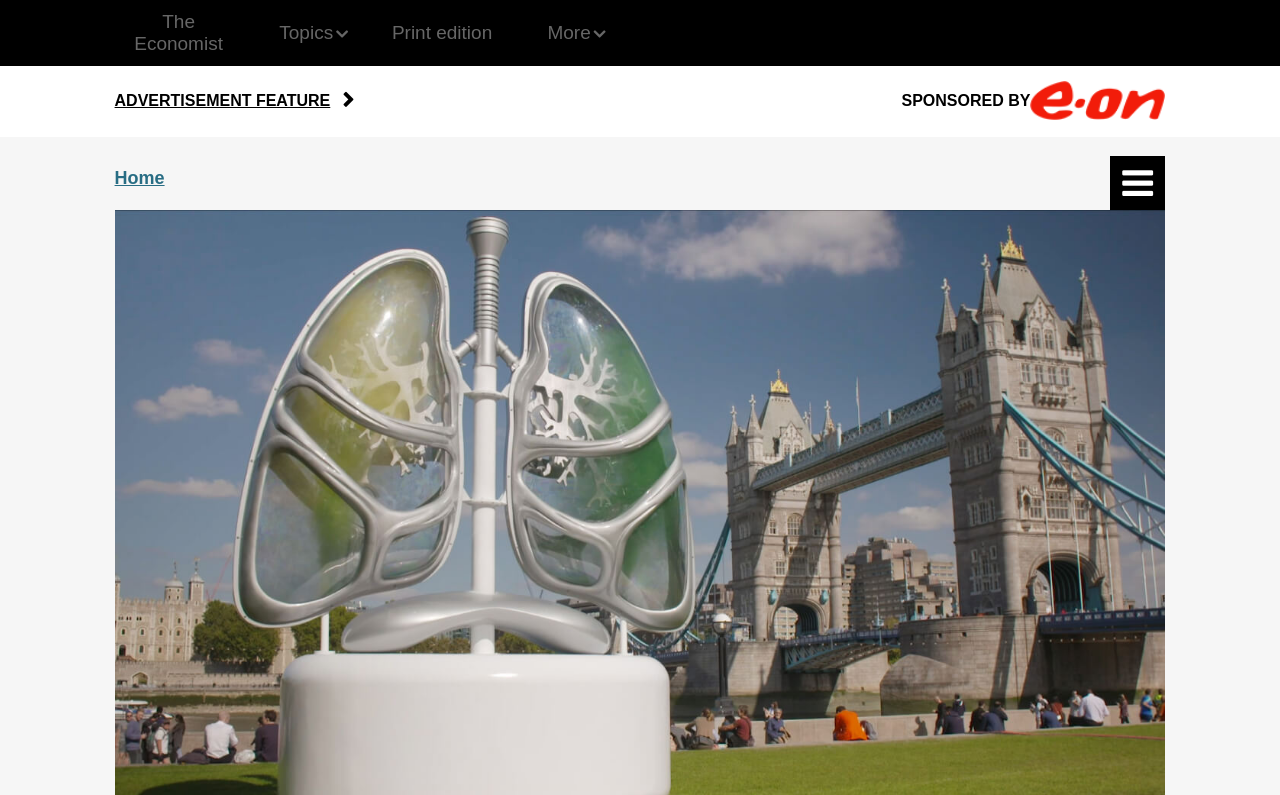
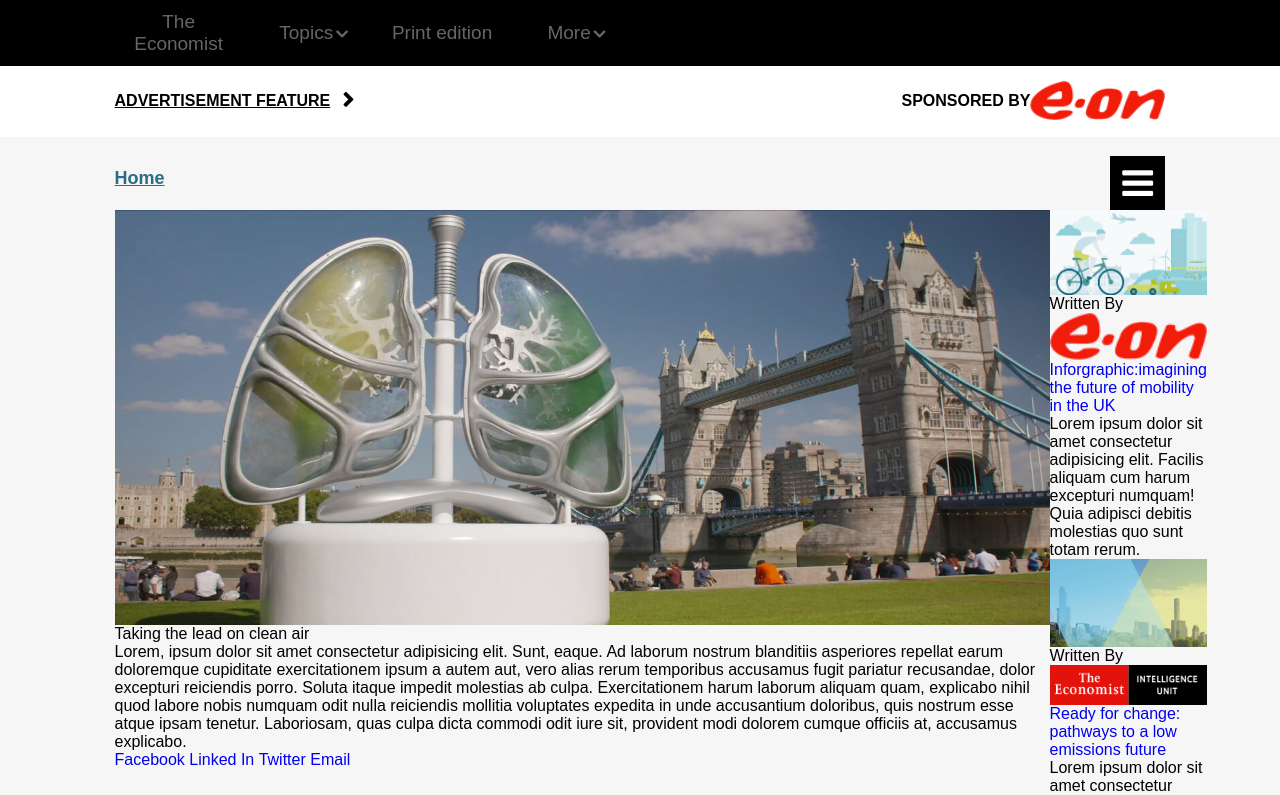
Before and after one commit to saurabh-gaonkar/sasstest, a website: page index.html in a window 1280 px wide. Shown: the top 795 px of the page. Drawn offline with Linux system fonts and the light colour scheme; grey boxes are pictures that could not be loaded.

Commit message:
css for leading section in progress

```diff
--- /dev/null
+++ b/assets/scss/homepage/_page-content.scss
@@ -0,0 +1,23 @@
+.page-content {
+    @include flex_properties(normal,normal);
+        @at-root
+        &__taking-the-lead {
+            @at-root
+            &__video {
+                figure {
+                    width: 935px;
+                    height: 415px;
+                }
+            }
+            @at-root
+            &__play-video {
+                display: none;
+            }
+            @at-root
+            .play-button {
+                width: 124px;
+                height: 124px;
+            }
+        }
+
+    }
--- a/assets/scss/homepage/_page-contents.scss
+++ /dev/null
@@ -1,3 +0,0 @@
-.page-contents {
-    @include flex_properties(normal.normal);
-}
--- a/assets/scss/style.scss
+++ b/assets/scss/style.scss
@@ -4,4 +4,4 @@
 @import "./homepage/header";
 @import "./homepage/main";
 @import "./homepage/title";
-@import "./homepage/page-contents";
+@import "./homepage/page-content";
```
Also changed, not shown: assets/css/style.css.
